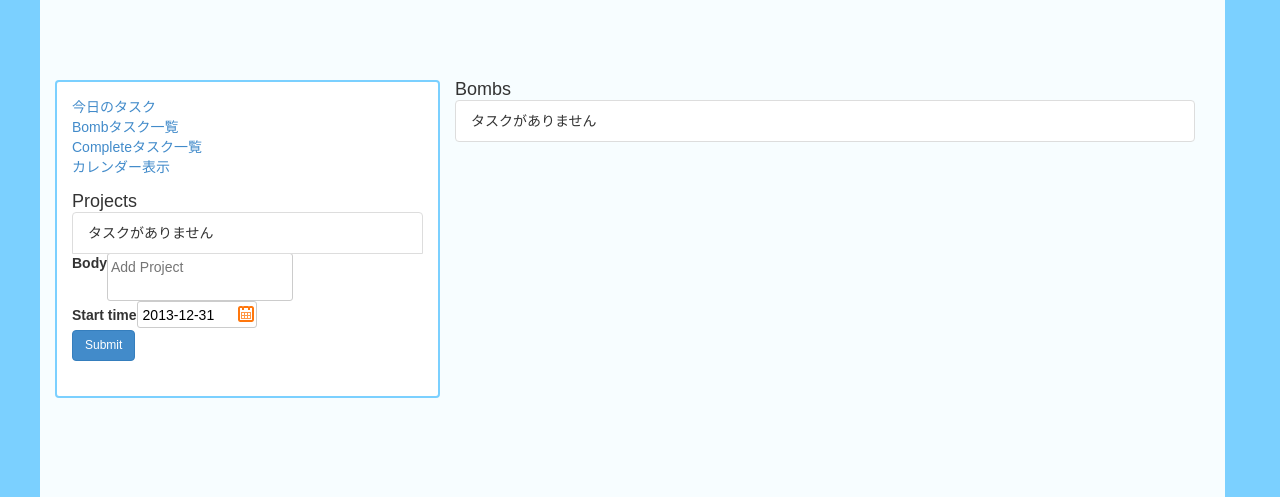
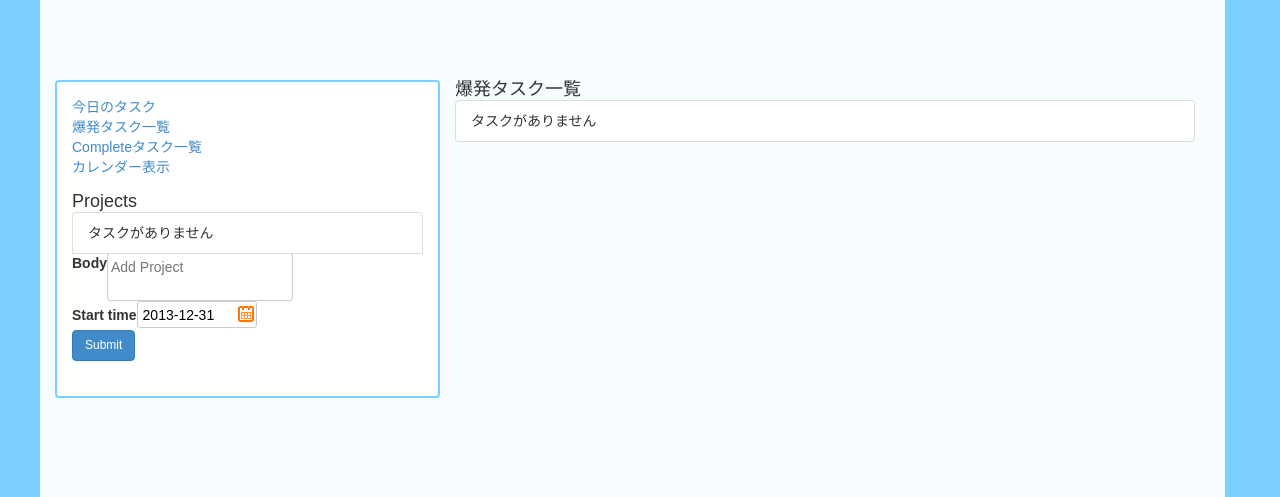
Before and after one commit to 8705/higgs, a CakePHP app: the page made by app/View/Tasks/bomb.ctp in a window 1280 px wide. Shown: the part 50-547 px from the top of the page. Run offline with PHP 8.4 and a stand-in for CakePHP, Linux system fonts and the light colour scheme; the template is opened without the code that fills it, so the values that code supplies are empty; form fields are guessed from the names that the template uses; some libraries are stand-ins or nearby versions.

Commit message:
爆発タスク一覧のデザイン

```diff
--- a/app/View/Layouts/default.ctp
+++ b/app/View/Layouts/default.ctp
@@ -63,7 +63,7 @@
 					<div class="actions">
 						<ul>
 							<li><?php echo $this->Html->link(__('今日のタスク'), array('controller'=>'tasks', 'action' => 'index')); ?> </li>
-							<li><?php echo $this->Html->link(__('Bombタスク一覧'), array('controller'=>'tasks', 'action' => 'bomb')); ?> </li>
+							<li><?php echo $this->Html->link(__('爆発タスク一覧'), array('controller'=>'tasks', 'action' => 'bomb')); ?> </li>
 							<li><?php echo $this->Html->link(__('Completeタスク一覧'), array('controller'=>'tasks', 'action' => 'viewcomplete')); ?> </li>
 							<li><?php echo $this->Html->link(__('カレンダー表示'), array('controller'=>'calendars', 'action' => 'viewcalendar')); ?></li>
 						</ul>
--- a/app/View/Tasks/bomb.ctp
+++ b/app/View/Tasks/bomb.ctp
@@ -1,4 +1,4 @@
-<h2>Bombs</h2>
+<h2>爆発タスク一覧</h2>
 <div class="tasks bombs">
     <ul class="list-group" id="task-list-bombs">
         <?php if (count($bombs)): ?>
@@ -8,7 +8,7 @@
                         <?php echo $this->Html->link(__(h($bomb['Task']['body'])), array('action' => 'view', $bomb['Task']['id'])); ?>
                     </span>
                     <span class="num_bomb">
-                        <?php echo __(h($bomb['Task']['num_bomb'])); ?>
+                        <?php echo __(h('爆発回数：'.$bomb['Task']['num_bomb'].'回')); ?>
                     </span>
                     <p id="tryagain" class="btn btn-danger">今度こそ！</p>
                 </li>
--- a/app/webroot/css/style.css
+++ b/app/webroot/css/style.css
@@ -350,6 +350,19 @@ span.overtime {
 
 }
 
+/* 爆発タスク一覧のデザイン */
+#tryagain {
+    position: absolute;
+    right: 10px;
+    bottom: 5px;
+}
+
+.num_bomb {
+    position: absolute;
+    right: 110px;
+    bottom: 5px;
+}
+
 /****** ボタン / アクションテキスト *******************/
 /* ボタン全般 */
 .btn {
```
